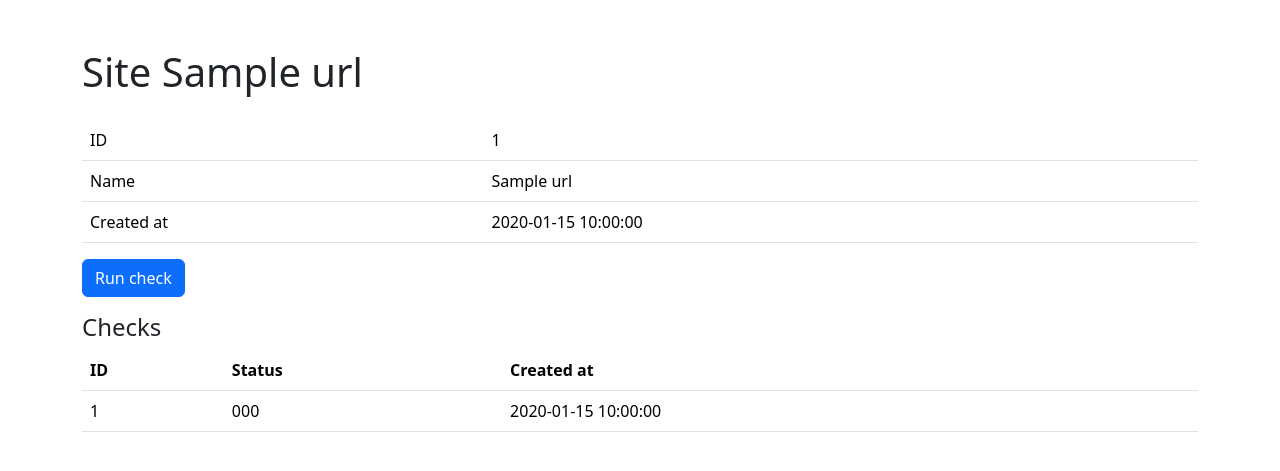
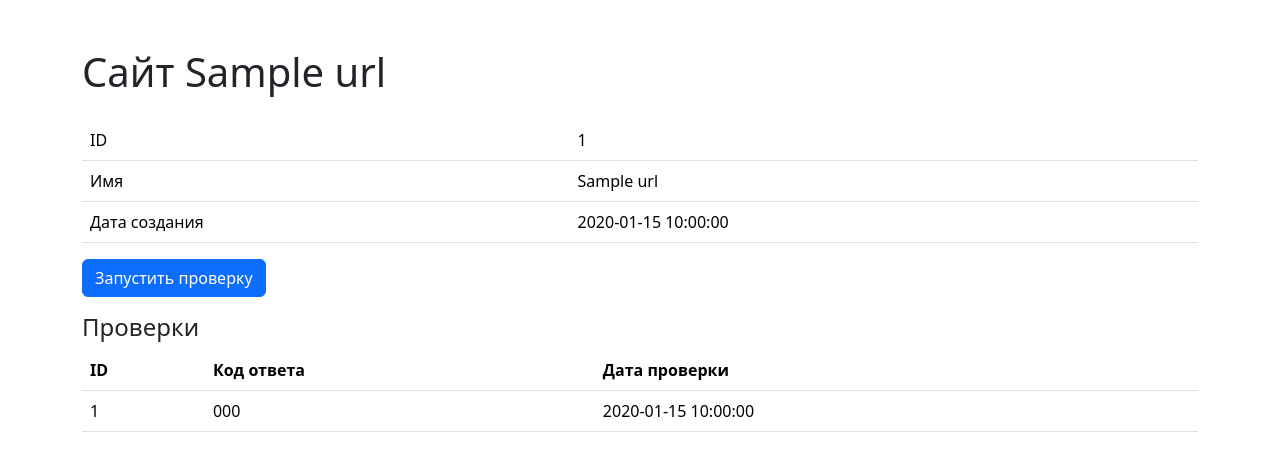
Before and after one commit to Asankhey/python-project-83, a Flask app: page /urls/1 in a window 1280 px wide. Shown: the top 471 px of the page. Run offline with Flask 3, Linux system fonts and the light colour scheme; a database or web service that is not in the repository returns one stand-in record (values such as "Sample title"); some libraries are stand-ins or nearby versions.

Commit message:
fix: translate url.html and update labels to Russian

```diff
--- a/page_analyzer/templates/url.html
+++ b/page_analyzer/templates/url.html
@@ -1,8 +1,8 @@
 <!DOCTYPE html>
-<html lang="en">
+<html lang="ru">
 <head>
   <meta charset="UTF-8">
-  <title>Page Analyzer</title>
+  <title>Анализатор страниц</title>
   <meta name="viewport" content="width=device-width, initial-scale=1">
   <link href="https://cdn.jsdelivr.net/npm/bootstrap@5.3.3/dist/css/bootstrap.min.css" rel="stylesheet">
 </head>
@@ -16,28 +16,28 @@
       {% endif %}
     {% endwith %}
 
-    <h1 class="mb-4">Site {{ url.name }}</h1>
+    <h1 class="mb-4">Сайт {{ url.name }}</h1>
 
     <table class="table" data-test="url">
       <tbody>
         <tr><td>ID</td><td>{{ url.id }}</td></tr>
-        <tr><td>Name</td><td>{{ url.name }}</td></tr>
-        <tr><td>Created at</td><td>{{ url.created_at }}</td></tr>
+        <tr><td>Имя</td><td>{{ url.name }}</td></tr>
+        <tr><td>Дата создания</td><td>{{ url.created_at }}</td></tr>
       </tbody>
     </table>
 
     <form method="post" action="{{ url_for('run_check', id=url.id) }}">
-      <button type="submit" class="btn btn-primary mb-3">Run check</button>
+      <button type="submit" class="btn btn-primary mb-3">Запустить проверку</button>
     </form>
 
     {% if checks %}
-    <h2 class="h4">Checks</h2>
+    <h2 class="h4">Проверки</h2>
     <table class="table" data-test="checks">
       <thead>
         <tr>
           <th>ID</th>
-          <th>Status</th>
-          <th>Created at</th>
+          <th>Код ответа</th>
+          <th>Дата проверки</th>
         </tr>
       </thead>
       <tbody>
```
